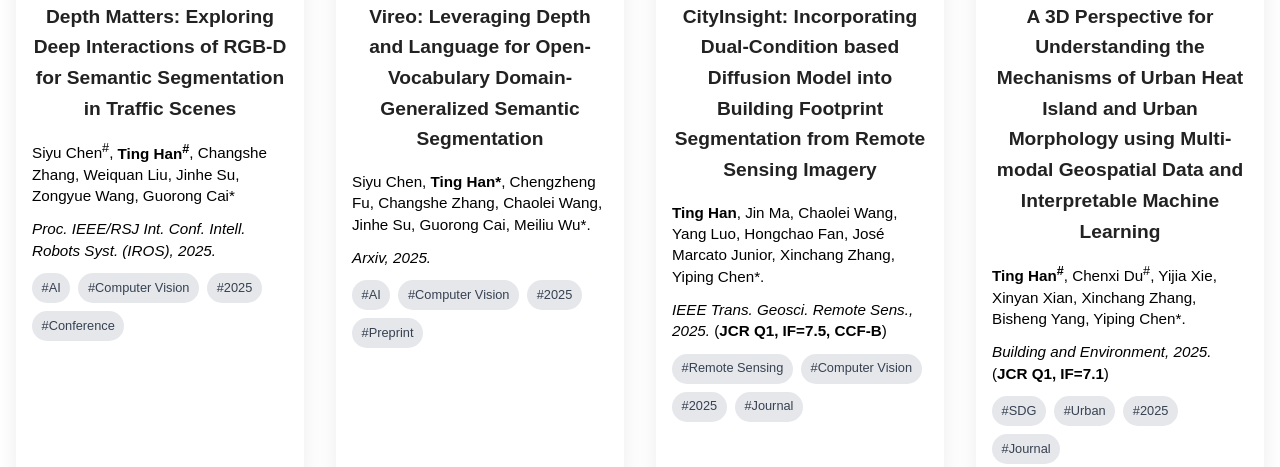
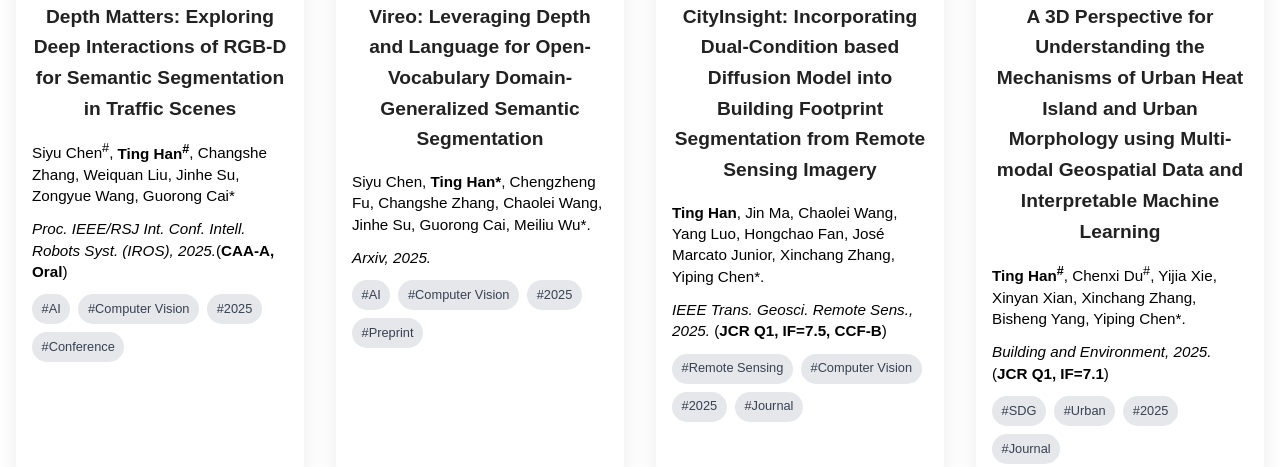
Before and after one commit to Ting-Devin-Han/Homepage-main, a plain HTML site: page research.html in a window 1280 px wide. Shown: the part 415-882 px from the top of the page. Drawn offline with Linux system fonts and the light colour scheme.

Commit message:
Update research.html

```diff
--- a/research.html
+++ b/research.html
@@ -87,7 +87,7 @@
                 Siyu Chen<sup>#</sup>, <strong>Ting Han<sup>#</sup></strong>, Changshe Zhang, Weiquan Liu, Jinhe Su, Zongyue Wang, Guorong Cai*
               </p>
               <p class="project-description">
-                <em>Proc. IEEE/RSJ Int. Conf. Intell. Robots Syst. (IROS), 2025.</em>
+                <em>Proc. IEEE/RSJ Int. Conf. Intell. Robots Syst. (IROS), 2025.</em>(<strong>CAA-A, Oral</strong>)
               </p>
               <div class="tags">
                 <span class="tag">#AI</span>
```
